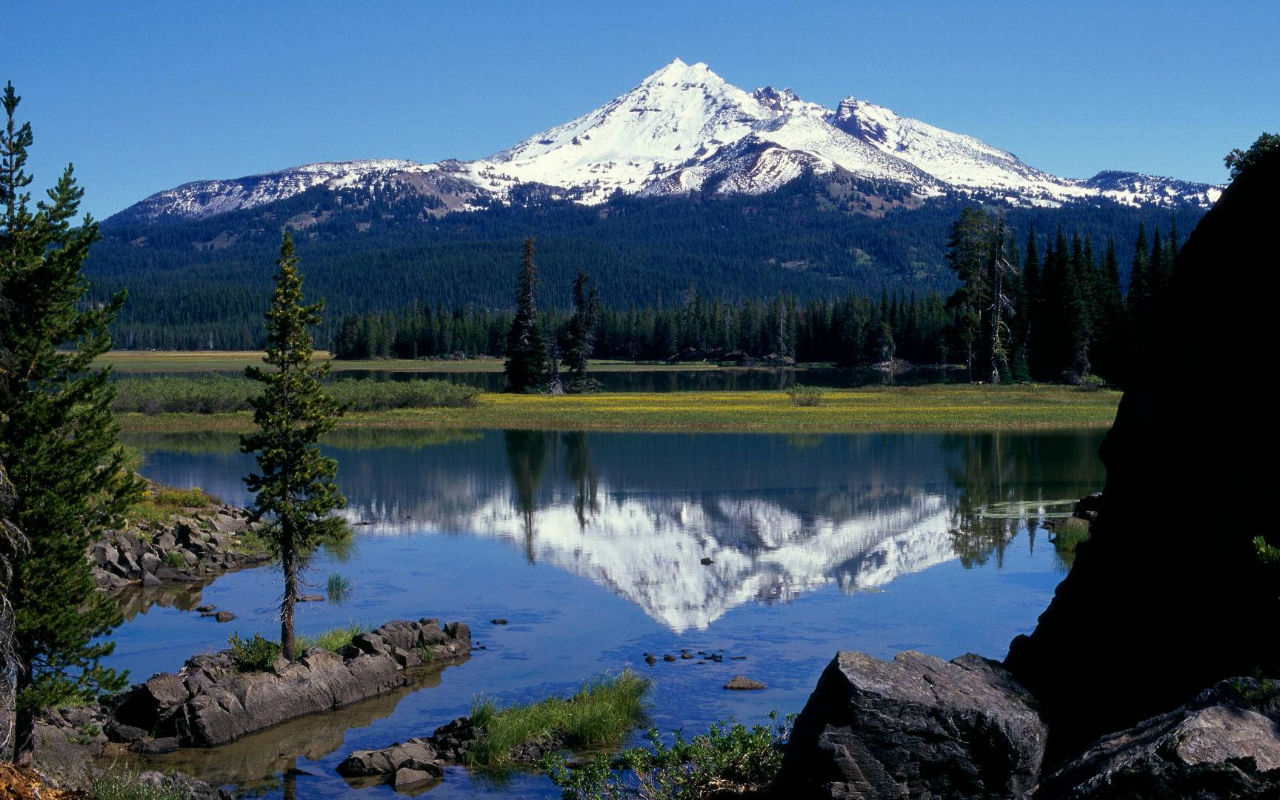
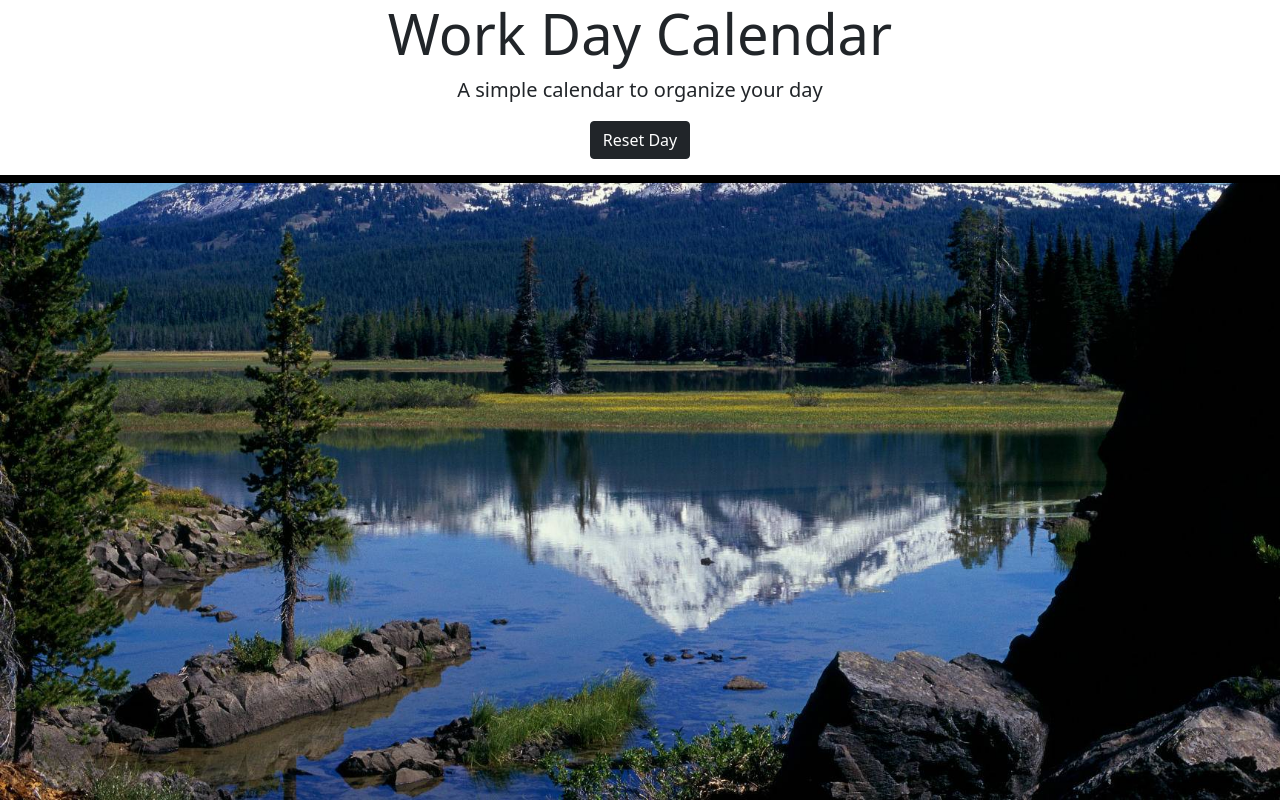
Before and after one commit to Al0haRussia/Calendar-Work-Scheduler, a plain HTML site: page index.html in a window 1280 px wide. Drawn offline with nearby package versions, Linux system fonts and the light colour scheme; files that its build step writes are made by us from their sources; files whose address does not match are found by name.

Commit message:
Added comments for index.html

```diff
--- a/index.html
+++ b/index.html
@@ -8,14 +8,44 @@
 
     <title>Work Day Calendar</title>
 
-    <link rel="stylesheet" href="style.css">
+    <link rel="stylesheet" href="./assests/css/style.css">
 
-    <script src="moment.js"></script>
+    <link href="https://cdn.jsdelivr.net/npm/bootstrap@5.0.0-beta1/dist/css/bootstrap.min.css" rel="stylesheet" integrity="sha384-giJF6kkoqNQ00vy+HMDP7azOuL0xtbfIcaT9wjKHr8RbDVddVHyTfAAsrekwKmP1" crossorigin="anonymous">
 
 </head>
 
     <body>
 
+        <!--Header that includes a welcome tag, desc, current day, and reset button-->
+        <header class="jumbotron">
+
+            <h1 class="display-4 text-center">Work Day Calendar</h1>
+
+            <p class="lead text-center">A simple calendar to organize your day</p>
+
+            <p id="currentDay" class="lead text-center"></p>
+
+            <div class ="col text-center">
+                <button type="button" class="btn btn-dark" id="resetday">Reset Day</button>
+            </div>
+
+            <hr class="line", style="width:100%", size="10">
+        </header>
+
+        <!--Div container to include all the js-->
+        <div class="container">
+
+        </div>
+
+    <!--Links to js-->
+    <script src="https://cdnjs.cloudflare.com/ajax/libs/moment.js/2.29.1/moment.min.js"></script>
+
+    <script type="text/javascript" src="https://ajax.googleapis.com/ajax/libs/jquery/1.6.1/jquery.min.js"></script>
+
+    <script src="script.js"></script>
+
     </body>
 
+
+
 </html>
```
